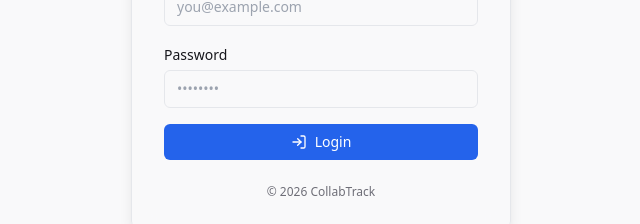
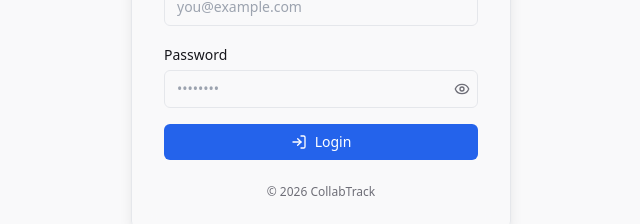
Before and after one commit to arunsinghcodes/collabtrack-frontend, a Next.js app: page /login in a window 1280 px wide. Shown: the part 360-584 px from the top of the page, without its empty margins (319-959 px from the left). Built offline with nearby package versions, Linux system fonts and the light colour scheme.

Commit message:
Add: show and hide password icone

```diff
--- a/src/app/(auth)/login/page.js
+++ b/src/app/(auth)/login/page.js
@@ -3,7 +3,7 @@
 import { useState } from "react";
 import { useRouter } from "next/navigation";
 import { loginApi } from "@/services/auth.service";
-import { Loader2, LogIn } from "lucide-react";
+import { Loader2, LogIn, Eye, EyeOff } from "lucide-react";
 
 export default function LoginPage() {
   const router = useRouter();
@@ -12,6 +12,7 @@ export default function LoginPage() {
   const [password, setPassword] = useState("");
   const [loading, setLoading] = useState(false);
   const [error, setError] = useState("");
+  const [showPassword, setShowPassword] = useState(false);
 
   const handleLogin = async () => {
     if (!email || !password) {
@@ -74,17 +75,37 @@ export default function LoginPage() {
 
         <div>
           <label className="text-sm font-medium">Password</label>
+
+          <div className="relative mt-1">
             <input
-            type="password"
+              type={showPassword ? "text" : "password"}
               placeholder="••••••••"
               value={password}
               onChange={(e) => setPassword(e.target.value)}
               className="
-              mt-1 w-full rounded-md border bg-background px-3 py-2
+        w-full rounded-md border bg-background
+        px-3 py-2 pr-10
         text-sm outline-none
         focus:border-primary focus:ring-1 focus:ring-primary
       "
             />
+
+            <button
+              type="button"
+              onClick={() => setShowPassword(!showPassword)}
+              className="
+        absolute right-2 top-1/2 -translate-y-1/2
+        text-muted-foreground
+        hover:text-foreground
+      "
+            >
+              {showPassword ? (
+                <EyeOff className="h-4 w-4" />
+              ) : (
+                <Eye className="h-4 w-4" />
+              )}
+            </button>
+          </div>
         </div>
 
         {error && <p className="text-sm text-destructive">{error}</p>}
```
Lines whose indentation alone changed are shown as unchanged.
